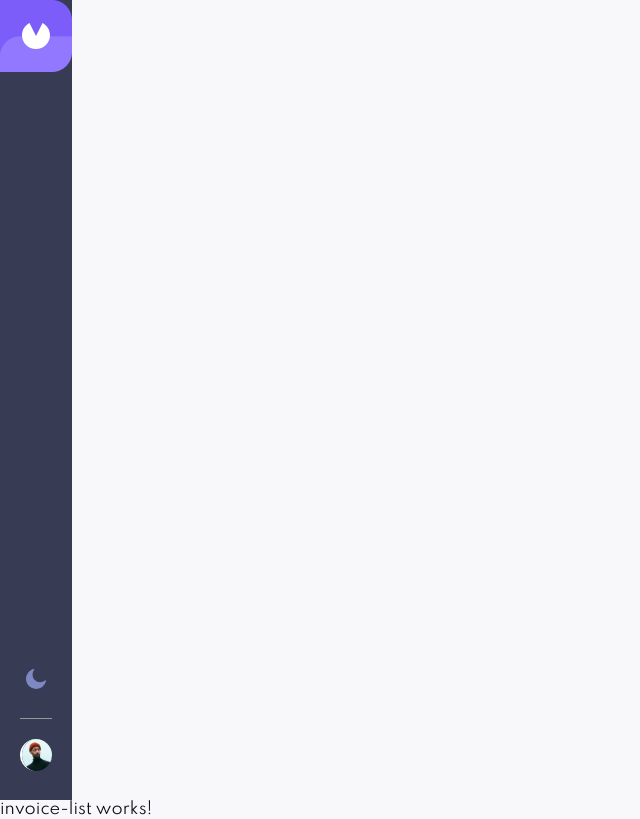
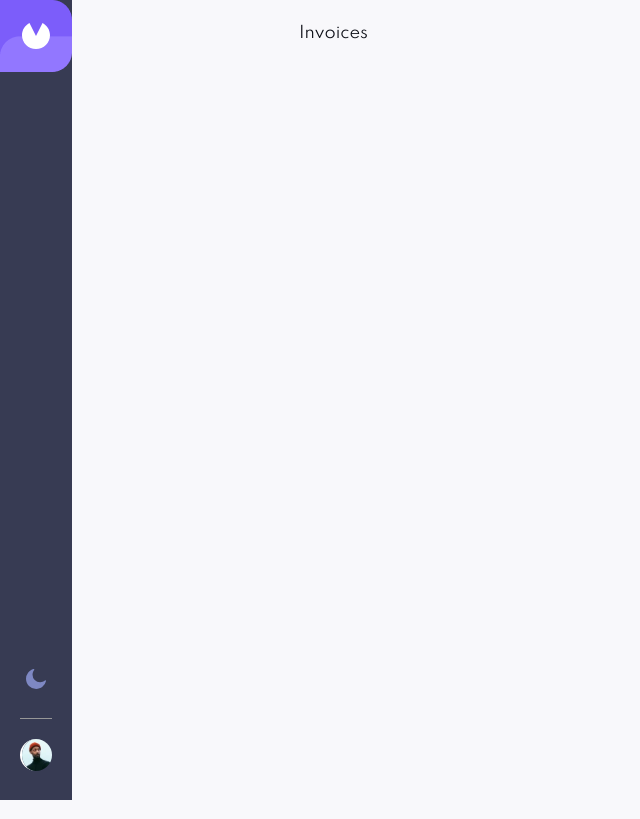
Before and after one commit to victorbruce/invoice-app, an Angular app: page / in a window 1280 px wide. Shown: the whole page, without its empty margins (0-640 px from the left). Built offline with nearby package versions, Linux system fonts and the light colour scheme.

Commit message:
style: fix app layout style issue affecting page content and app navbar

```diff
--- a/src/app/app.component.html
+++ b/src/app/app.component.html
@@ -1,7 +1,7 @@
 <main>
   <app-navbar />
   <!-- content section -->
-  <div>
+  <div class="app-content">
     <router-outlet />
   </div>
 </main>
--- a/src/app/app.component.scss
+++ b/src/app/app.component.scss
@@ -1 +1,11 @@
-@use '../styles/variables' as *;
+@use "../styles/variables" as *;
+@use "../styles/mixins" as *;
+
+.app-content {
+  max-width: 730px;
+  margin: auto;
+  padding: 1.5rem;
+
+  @include respond-above($breakpoint-lg) {
+  }
+}
--- a/src/app/components/navbar/navbar.component.scss
+++ b/src/app/components/navbar/navbar.component.scss
@@ -9,6 +9,10 @@
   @include respond-above($breakpoint-lg) {
     width: 72px;
     height: 100vh;
+    position: fixed;
+    left: 0;
+    top: 0;
+    bottom: 0;
   }
 
   &__container {
--- a/src/app/pages/invoice-list/invoice-list.component.html
+++ b/src/app/pages/invoice-list/invoice-list.component.html
@@ -1 +1,3 @@
-<p>invoice-list works!</p>
+<section class="invoices">
+  <p>Invoices</p>
+</section>
--- a/src/app/pages/invoice-list/invoice-list.component.scss
+++ b/src/app/pages/invoice-list/invoice-list.component.scss
@@ -0,0 +1,4 @@
+.invoices {
+  width: 100%;
+  height: 100%;
+}
--- a/src/styles.scss
+++ b/src/styles.scss
@@ -41,6 +41,7 @@
 }
 
 body {
+  position: relative;
   background-color: var(--color-bg);
   color: var(--color-text);
   font-family: $font-family-base;
```
